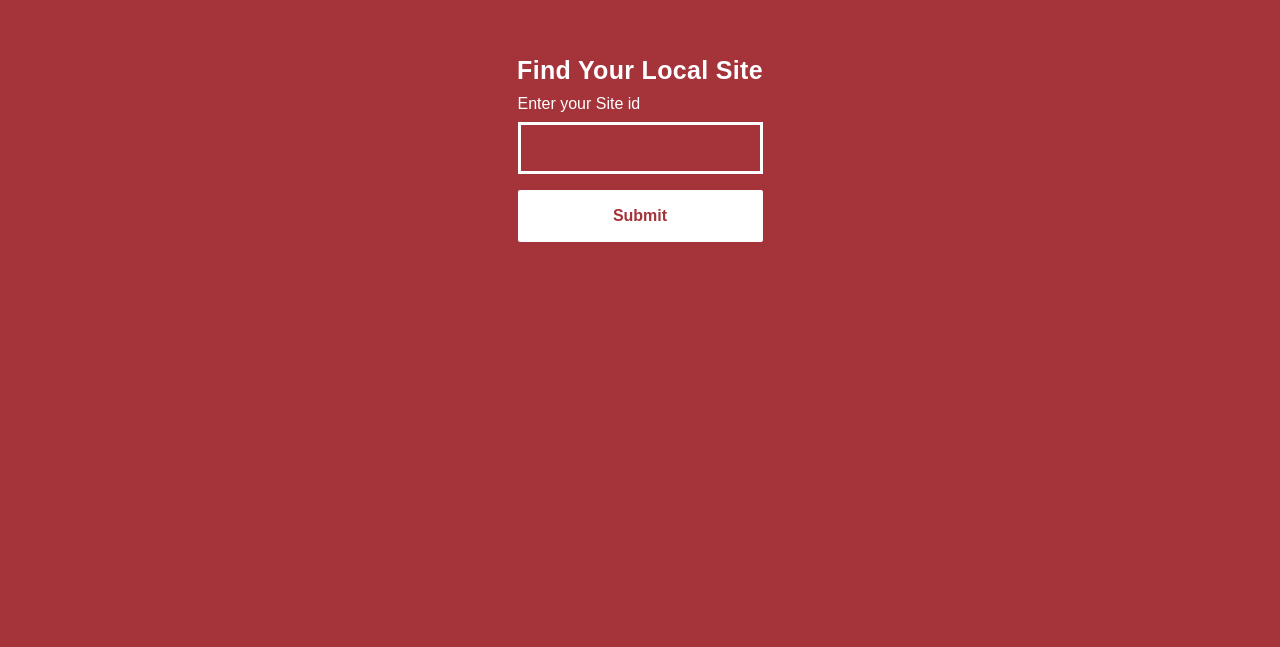
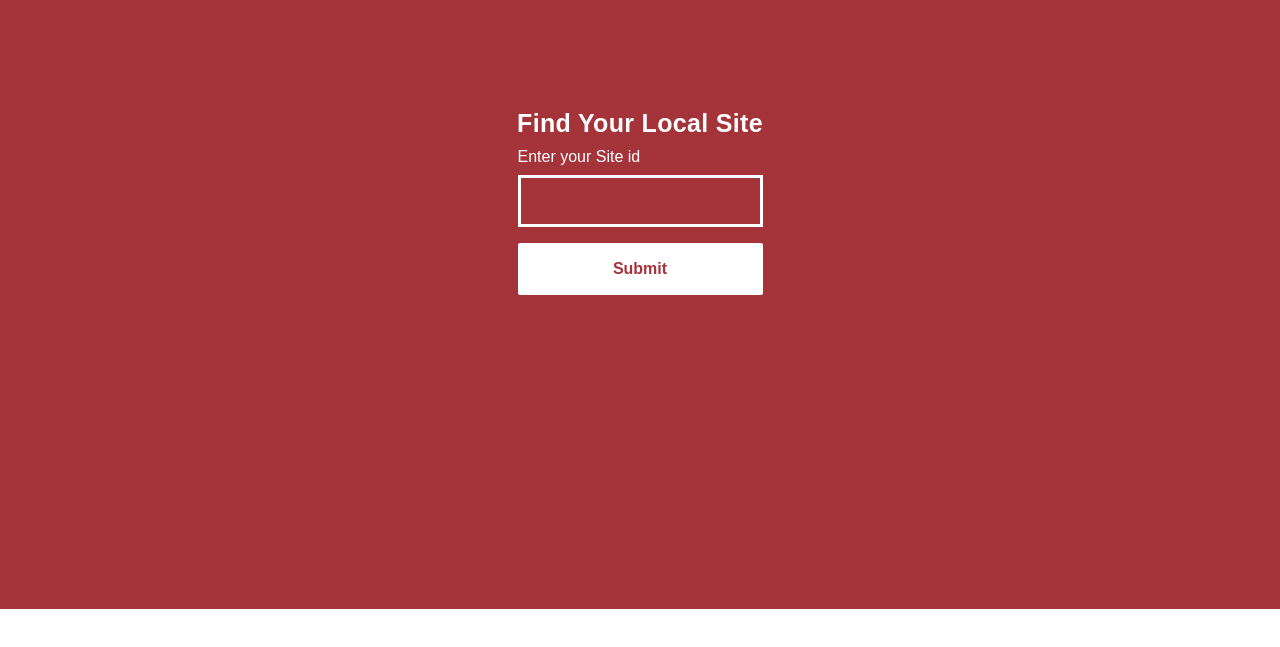
Before and after one commit to rubyforgood/habitatebsv, a plain HTML site: page index.html in a window 1280 px wide. Shown: the part 191-838 px from the top of the page. After the commit the page ends 800 px from the top, so only its background shows below. Drawn offline with Linux system fonts and the light colour scheme.

Commit message:
Removing manual negative margin on form

```diff
--- a/index.html
+++ b/index.html
@@ -5,7 +5,7 @@
     <title>Habitat Volunteer Sign In</title>
     <link rel="stylesheet" type="text/css" href="styles.css"/>
     <script type="text/javascript" src="index.js"></script>
-    <meta name="viewport" content="width=device-width, initial-scale=1">
+    <meta name="viewport" content="width=device-width, initial-scale=1.0">
 </head>
 <body>
 <div id="container">
--- a/styles.css
+++ b/styles.css
@@ -6,16 +6,13 @@ body {
 
 #container {
     background-color: #a4343a;
-    padding-top: 35px;
-    padding-bottom: 35px;
-    height: 100vh;
+    min-height: 100vh;
     display: flex;
     align-items: center;
     justify-content: center;
 }
 
 #site-entry-form {
-    margin-top: -175px;
 }
 
 #site-entry-form--title {
```
